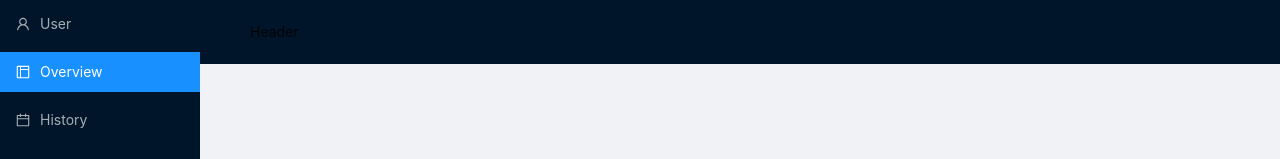
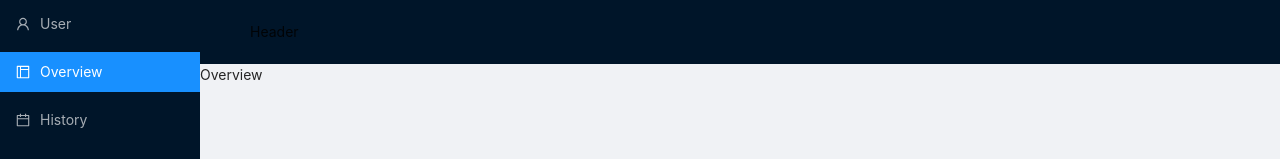
Before and after one commit to MattisZheng/sisyphus_stone, a React (Vite) app: page /settings in a window 1280 px wide. Shown: the top 159 px of the page. Built offline with nearby package versions, Linux system fonts and the light colour scheme.

Commit message:
update routing

```diff
--- a/package.json
+++ b/package.json
@@ -12,8 +12,7 @@
     "@ant-design/icons": "^4.7.0",
     "antd": "^4.22.8",
     "react": "^18.2.0",
-    "react-dom": "^18.2.0",
-    "react-router-dom": "^6.4.3"
+    "react-dom": "^18.2.0"
   },
   "devDependencies": {
     "@types/react": "^18.0.17",
--- a/src/App.jsx
+++ b/src/App.jsx
@@ -1,5 +1,4 @@
-import { useState } from "react";
-import { BrowserRouter, Routes, Route } from "react-router-dom";
+import { useState} from "react";
 import { Layout } from "antd";
 import HeaderContent from "./Layouts/HeaderContent";
 import MainContent from "./Layouts/MainContent";
@@ -39,10 +38,10 @@ function App() {
       </Sider>
       <Layout>
         <Header>
-          <HeaderContent selectedKeys={selectedKeys} />
+          <HeaderContent/>
         </Header>
         <Content>
-          <MainContent />
+          <MainContent selectedKeys={selectedKeys}/>
         </Content>
         <Footer>
           <FooterContent />
--- a/src/layouts/MainContent.jsx
+++ b/src/layouts/MainContent.jsx
@@ -1,3 +1,5 @@
+import { useState, useEffect } from "react";
+
 import Login from "../routes/Login";
 import Overview from "../routes/Overview";
 import History from "../routes/History";
@@ -5,29 +7,31 @@ import Reward from "../routes/Reward";
 import Settings from "../routes/Settings";
 
 const MainContent = ({ selectedKeys }) => {
-  function renderMain(selectedKeys) {
-    switch (selectedKeys) {
+  const [content, setContent] = useState(<Overview />);
+  useEffect(() => {
+    switch (selectedKeys[0]) {
       case "1":
-        return <Login />;
+        setContent(<Login />);
+        break;
       case "2":
-        return <Overview />;
+        setContent(<Overview />);
+        break;
       case "3":
-        return <History />;
+        setContent(<History />);
+        break;
       case "4":
-        return <Reward />;
+        setContent(<Reward />);
+        break;
       case "5":
-        return <Settings />;
+        setContent(<Settings />);
+        break;
       default:
-        return <Overview />;
+        setContent(<Login />);
+        break;
     }
-    console.log(selectedKeys);
-  }
+  }, [selectedKeys]);
 
-  return (
-    <div>
-      <div>{renderMain(selectedKeys)}</div>
-    </div>
-  );
+  return <div>{content}</div>;
 };
 
 export default MainContent;
--- a/src/routes/Overview.jsx
+++ b/src/routes/Overview.jsx
@@ -1,5 +1,5 @@
 const Overview = () => {
-  return <div>{/* {tasks} */}</div>;
+  return <div>Overview</div>;
 };
 
 export default Overview;
```
Also changed, not shown: src/components/Settings.jsx (deleted, +0 -12 lines), 2 other files (tests, documents, lock files or other folders).
